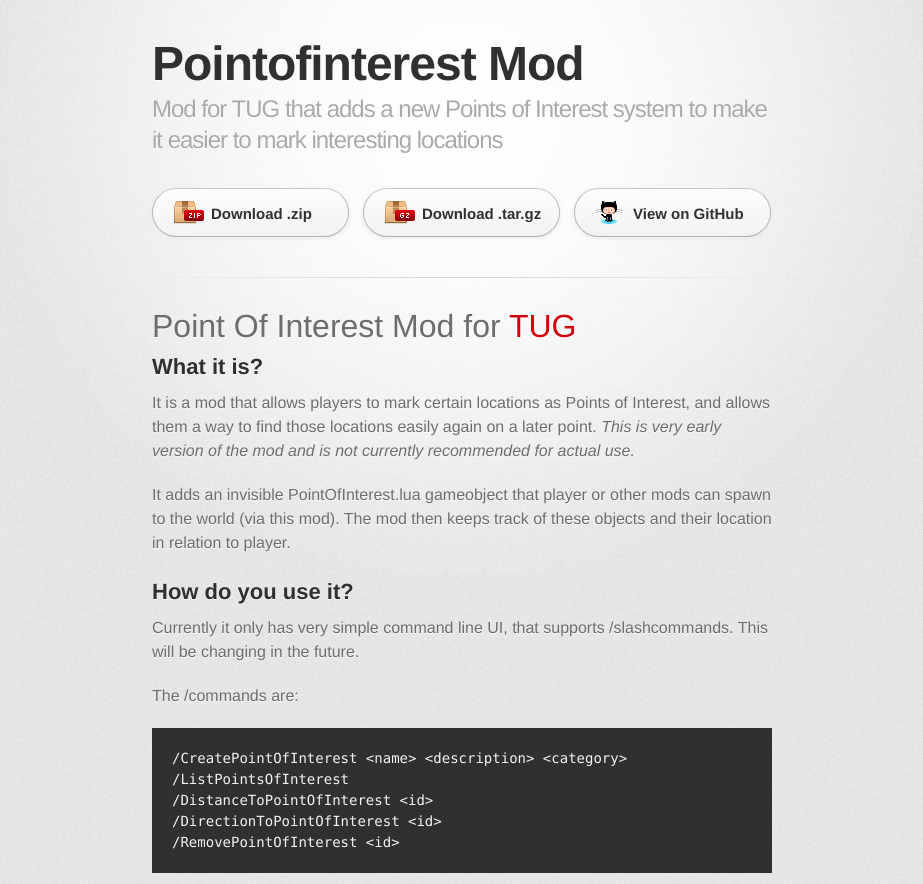
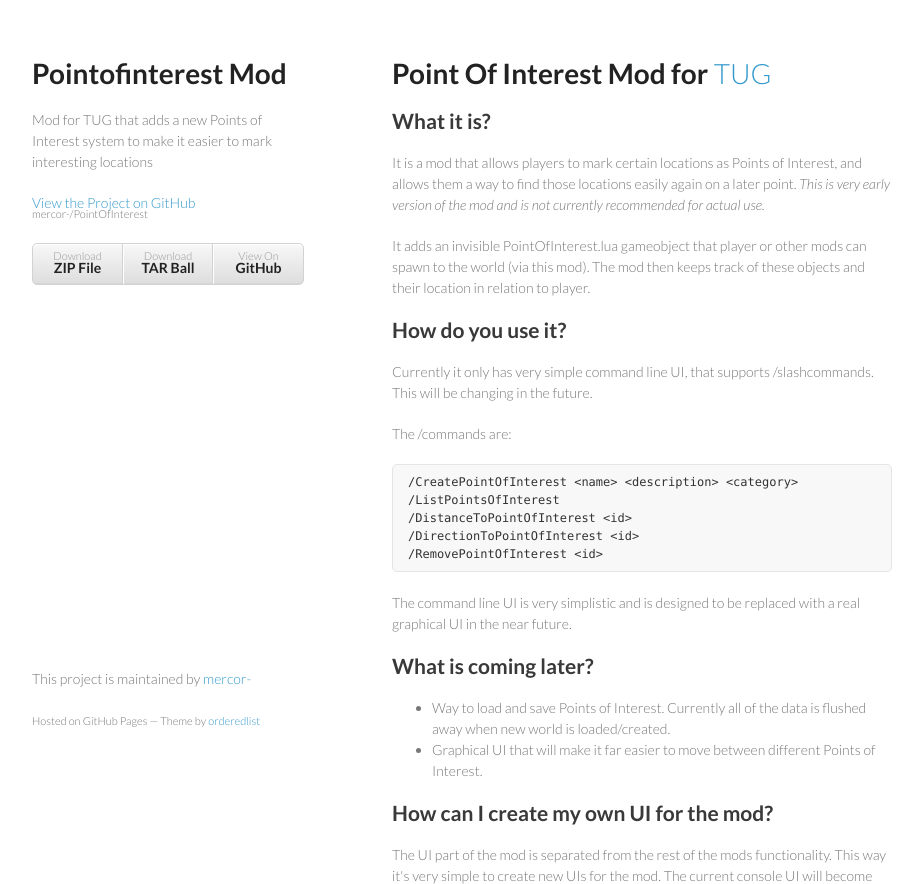
Before and after one commit to mercorii/PointOfInterest, a plain HTML site: page index.html in a window 1280 px wide. Shown: the top 884 px of the page, without its empty margins (178-1101 px from the left). Drawn offline with Linux system fonts and the light colour scheme; a web font is replaced by a local one.

Commit message:
Create gh-pages branch via GitHub

```diff
--- a/index.html
+++ b/index.html
@@ -1,37 +1,34 @@
-<!DOCTYPE html>
+<!doctype html>
 <html>
   <head>
-    <meta charset='utf-8'>
+    <meta charset="utf-8">
     <meta http-equiv="X-UA-Compatible" content="chrome=1">
-    <link href='https://fonts.googleapis.com/css?family=Chivo:900' rel='stylesheet' type='text/css'>
-    <link rel="stylesheet" type="text/css" href="stylesheets/stylesheet.css" media="screen">
-    <link rel="stylesheet" type="text/css" href="stylesheets/pygment_trac.css" media="screen">
-    <link rel="stylesheet" type="text/css" href="stylesheets/print.css" media="print">
+    <title>Pointofinterest Mod by mercor-</title>
+
+    <link rel="stylesheet" href="stylesheets/styles.css">
+    <link rel="stylesheet" href="stylesheets/pygment_trac.css">
+    <meta name="viewport" content="width=device-width, initial-scale=1, user-scalable=no">
     <!--[if lt IE 9]>
     <script src="//html5shiv.googlecode.com/svn/trunk/html5.js"></script>
     <![endif]-->
-    <title>Pointofinterest Mod by mercor-</title>
   </head>
+  <body>
+    <div class="wrapper">
+      <header>
+        <h1>Pointofinterest Mod</h1>
+        <p>Mod for TUG that adds a new Points of Interest system to make it easier to mark interesting locations</p>
 
-  <body>
-    <div id="container">
-      <div class="inner">
+        <p class="view"><a href="https://github.com/mercor-/PointOfInterest">View the Project on GitHub <small>mercor-/PointOfInterest</small></a></p>
 
-        <header>
-          <h1>Pointofinterest Mod</h1>
-          <h2>Mod for TUG that adds a new Points of Interest system to make it easier to mark interesting locations</h2>
-        </header>
 
-        <section id="downloads" class="clearfix">
-          <a href="https://github.com/mercor-/PointOfInterest/zipball/master" id="download-zip" class="button"><span>Download .zip</span></a>
-          <a href="https://github.com/mercor-/PointOfInterest/tarball/master" id="download-tar-gz" class="button"><span>Download .tar.gz</span></a>
-          <a href="https://github.com/mercor-/PointOfInterest" id="view-on-github" class="button"><span>View on GitHub</span></a>
-        </section>
-
-        <hr>
-
-        <section id="main_content">
-          <h1>
+        <ul>
+          <li><a href="https://github.com/mercor-/PointOfInterest/zipball/master">Download <strong>ZIP File</strong></a></li>
+          <li><a href="https://github.com/mercor-/PointOfInterest/tarball/master">Download <strong>TAR Ball</strong></a></li>
+          <li><a href="https://github.com/mercor-/PointOfInterest">View On <strong>GitHub</strong></a></li>
+        </ul>
+      </header>
+      <section>
+        <h1>
 <a name="point-of-interest-mod-for-tug" class="anchor" href="#point-of-interest-mod-for-tug"><span class="octicon octicon-link"></span></a>Point Of Interest Mod for <a href="http://www.nerdkingdom.com/">TUG</a>
 </h1>
 
@@ -149,15 +146,13 @@ end
 
 ---------------- PointOfInterest mods code ends here ------------------
 </code></pre>
-        </section>
+      </section>
+      <footer>
+        <p>This project is maintained by <a href="https://github.com/mercor-">mercor-</a></p>
+        <p><small>Hosted on GitHub Pages &mdash; Theme by <a href="https://github.com/orderedlist">orderedlist</a></small></p>
+      </footer>
+    </div>
+    <script src="javascripts/scale.fix.js"></script>
 
-        <footer>
-          Pointofinterest Mod is maintained by <a href="https://github.com/mercor-">mercor-</a><br>
-          This page was generated by <a href="http://pages.github.com">GitHub Pages</a>. Tactile theme by <a href="https://twitter.com/jasonlong">Jason Long</a>.
-        </footer>
-
-
-      </div>
-    </div>
   </body>
 </html>
--- /dev/null
+++ b/javascripts/scale.fix.js
@@ -0,0 +1,17 @@
+var metas = document.getElementsByTagName('meta');
+var i;
+if (navigator.userAgent.match(/iPhone/i)) {
+  for (i=0; i<metas.length; i++) {
+    if (metas[i].name == "viewport") {
+      metas[i].content = "width=device-width, minimum-scale=1.0, maximum-scale=1.0";
+    }
+  }
+  document.addEventListener("gesturestart", gestureStart, false);
+}
+function gestureStart() {
+  for (i=0; i<metas.length; i++) {
+    if (metas[i].name == "viewport") {
+      metas[i].content = "width=device-width, minimum-scale=0.25, maximum-scale=1.6";
+    }
+  }
+}
--- /dev/null
+++ b/stylesheets/styles.css
@@ -0,0 +1,255 @@
+@import url(https://fonts.googleapis.com/css?family=Lato:300italic,700italic,300,700);
+
+body {
+  padding:50px;
+  font:14px/1.5 Lato, "Helvetica Neue", Helvetica, Arial, sans-serif;
+  color:#777;
+  font-weight:300;
+}
+
+h1, h2, h3, h4, h5, h6 {
+  color:#222;
+  margin:0 0 20px;
+}
+
+p, ul, ol, table, pre, dl {
+  margin:0 0 20px;
+}
+
+h1, h2, h3 {
+  line-height:1.1;
+}
+
+h1 {
+  font-size:28px;
+}
+
+h2 {
+  color:#393939;
+}
+
+h3, h4, h5, h6 {
+  color:#494949;
+}
+
+a {
+  color:#39c;
+  font-weight:400;
+  text-decoration:none;
+}
+
+a small {
+  font-size:11px;
+  color:#777;
+  margin-top:-0.6em;
+  display:block;
+}
+
+.wrapper {
+  width:860px;
+  margin:0 auto;
+}
+
+blockquote {
+  border-left:1px solid #e5e5e5;
+  margin:0;
+  padding:0 0 0 20px;
+  font-style:italic;
+}
+
+code, pre {
+  font-family:Monaco, Bitstream Vera Sans Mono, Lucida Console, Terminal;
+  color:#333;
+  font-size:12px;
+}
+
+pre {
+  padding:8px 15px;
+  background: #f8f8f8;
+  border-radius:5px;
+  border:1px solid #e5e5e5;
+  overflow-x: auto;
+}
+
+table {
+  width:100%;
+  border-collapse:collapse;
+}
+
+th, td {
+  text-align:left;
+  padding:5px 10px;
+  border-bottom:1px solid #e5e5e5;
+}
+
+dt {
+  color:#444;
+  font-weight:700;
+}
+
+th {
+  color:#444;
+}
+
+img {
+  max-width:100%;
+}
+
+header {
+  width:270px;
+  float:left;
+  position:fixed;
+}
+
+header ul {
+  list-style:none;
+  height:40px;
+
+  padding:0;
+
+  background: #eee;
+  background: -moz-linear-gradient(top, #f8f8f8 0%, #dddddd 100%);
+  background: -webkit-gradient(linear, left top, left bottom, color-stop(0%,#f8f8f8), color-stop(100%,#dddddd));
+  background: -webkit-linear-gradient(top, #f8f8f8 0%,#dddddd 100%);
+  background: -o-linear-gradient(top, #f8f8f8 0%,#dddddd 100%);
+  background: -ms-linear-gradient(top, #f8f8f8 0%,#dddddd 100%);
+  background: linear-gradient(top, #f8f8f8 0%,#dddddd 100%);
+
+  border-radius:5px;
+  border:1px solid #d2d2d2;
+  box-shadow:inset #fff 0 1px 0, inset rgba(0,0,0,0.03) 0 -1px 0;
+  width:270px;
+}
+
+header li {
+  width:89px;
+  float:left;
+  border-right:1px solid #d2d2d2;
+  height:40px;
+}
+
+header ul a {
+  line-height:1;
+  font-size:11px;
+  color:#999;
+  display:block;
+  text-align:center;
+  padding-top:6px;
+  height:40px;
+}
+
+strong {
+  color:#222;
+  font-weight:700;
+}
+
+header ul li + li {
+  width:88px;
+  border-left:1px solid #fff;
+}
+
+header ul li + li + li {
+  border-right:none;
+  width:89px;
+}
+
+header ul a strong {
+  font-size:14px;
+  display:block;
+  color:#222;
+}
+
+section {
+  width:500px;
+  float:right;
+  padding-bottom:50px;
+}
+
+small {
+  font-size:11px;
+}
+
+hr {
+  border:0;
+  background:#e5e5e5;
+  height:1px;
+  margin:0 0 20px;
+}
+
+footer {
+  width:270px;
+  float:left;
+  position:fixed;
+  bottom:50px;
+}
+
+@media print, screen and (max-width: 960px) {
+
+  div.wrapper {
+    width:auto;
+    margin:0;
+  }
+
+  header, section, footer {
+    float:none;
+    position:static;
+    width:auto;
+  }
+
+  header {
+    padding-right:320px;
+  }
+
+  section {
+    border:1px solid #e5e5e5;
+    border-width:1px 0;
+    padding:20px 0;
+    margin:0 0 20px;
+  }
+
+  header a small {
+    display:inline;
+  }
+
+  header ul {
+    position:absolute;
+    right:50px;
+    top:52px;
+  }
+}
+
+@media print, screen and (max-width: 720px) {
+  body {
+    word-wrap:break-word;
+  }
+
+  header {
+    padding:0;
+  }
+
+  header ul, header p.view {
+    position:static;
+  }
+
+  pre, code {
+    word-wrap:normal;
+  }
+}
+
+@media print, screen and (max-width: 480px) {
+  body {
+    padding:15px;
+  }
+
+  header ul {
+    display:none;
+  }
+}
+
+@media print {
+  body {
+    padding:0.4in;
+    font-size:12pt;
+    color:#444;
+  }
+}
```
